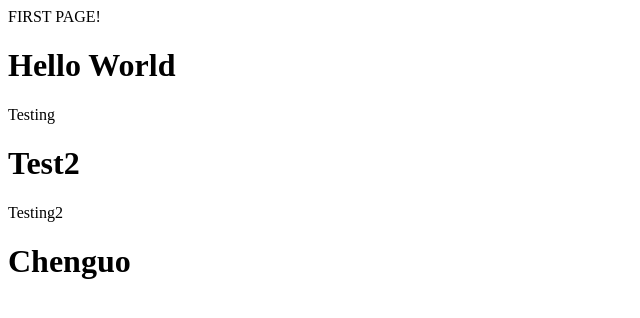
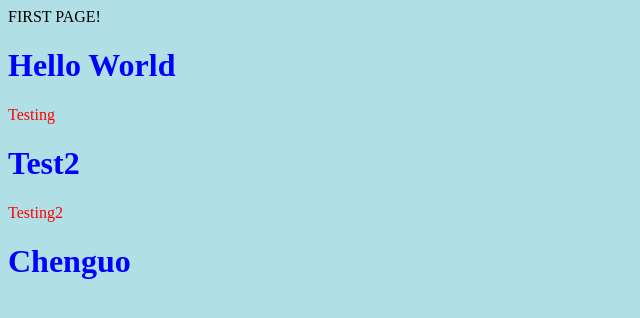
Before and after one commit to figtree2/Hackathon, a Flask app: page / in a window 1280 px wide. Shown: the top 318 px of the page, without its empty margins (0-640 px from the left). Run offline with Flask 2, Linux system fonts and the light colour scheme.

Commit message:
css pointer

```diff
--- a/static/css/styles.css
+++ b/static/css/styles.css
@@ -0,0 +1,9 @@
+body {
+    background-color: powderblue;
+}
+h1 {
+    color: blue;
+}
+p {
+    color: red;
+}
--- a/templates/index.html
+++ b/templates/index.html
@@ -4,7 +4,8 @@
     <meta charset="UTF-8">
     <meta http-equiv="X-UA-Compatible" content="IE=edge">
     <meta name="viewport" content="width=device-width, initial-scale=1.0">
-    <link rel="stylesheet" href="styles.css">
+    <link rel="stylesheet" href="../static/css/styles.css">
+    <script src = "../static/js/index.js"></script>
     <title>Document</title>
 </head>
 <body>
@@ -16,6 +17,5 @@
     <h1>
         Chenguo
     </h1>
-    <script src = "../static/js/index.js"></script>
 </body>
 </html>
```
Also changed, not shown: templates/styles.css (deleted, +0 -9 lines).
